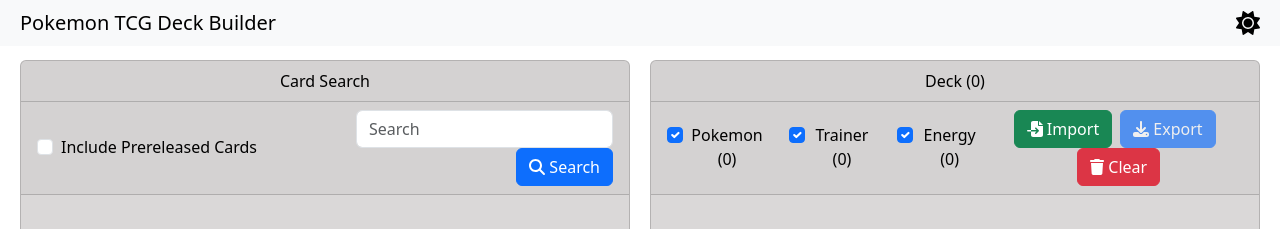
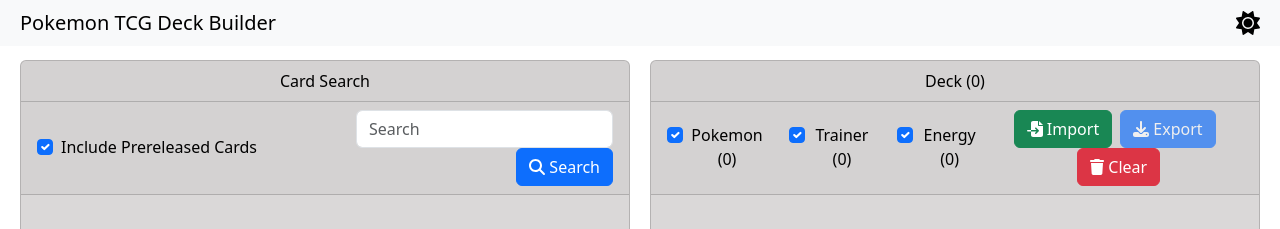
Before and after one commit to Tishinator/PTCGDeckBuilder, a React (Create React App) app in the folder tcg-deck-builder/: page / in a window 1280 px wide. Shown: the top 229 px of the page. Built offline with nearby package versions, Linux system fonts and the light colour scheme; no server answers; what pokemontcgsdk would draw is missing.

Commit message:
made searching for prerelease cards default

```diff
--- a/tcg-deck-builder/src/components/layout/CardSearchPanel.js
+++ b/tcg-deck-builder/src/components/layout/CardSearchPanel.js
@@ -21,7 +21,7 @@
     const [searchResults, setSearchResults] = useState([]);
     const [searchTerm, setSearchTerm] = useState('');
     const { handleDoubleClickData } = useDoubleClick();
-    const [usePrereleasedCards, setUsePrereleaseCards] = useState(false);
+    const [usePrereleasedCards, setUsePrereleaseCards] = useState(true);
     const [filteredSearchResults, setFilteredSearchResults] = useState([]);
     const [isLoading, setIsLoading] = useState(false);
 
```
